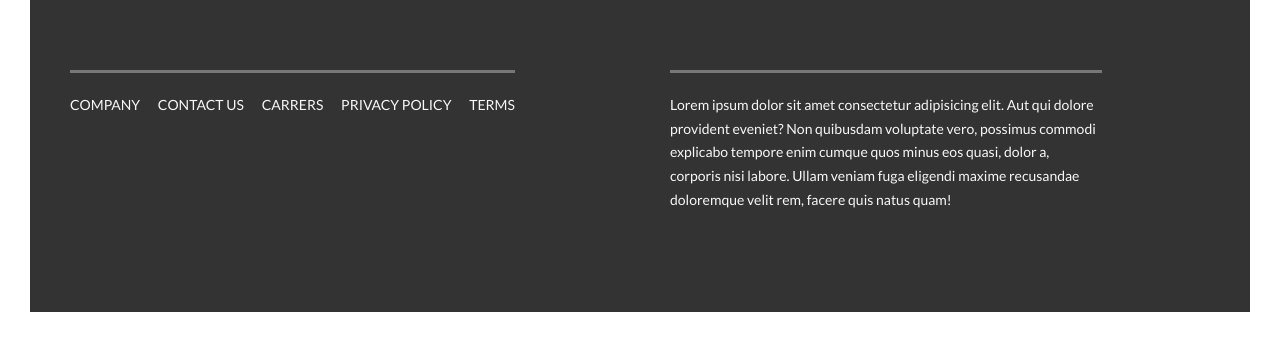
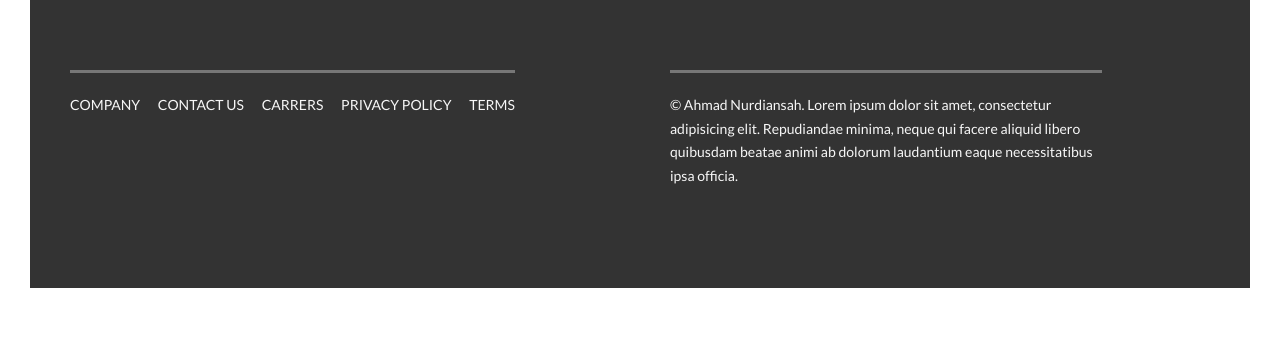
Before and after one commit to nordeeen/Landing-Page-Travel-Natours, a website: page index.html in a window 1280 px wide. Shown: the part 5945-6287 px from the top of the page. After the commit the page ends 6263 px from the top, so only its background shows below. Drawn offline with Linux system fonts and the light colour scheme.

Commit message:
add copyright in footer

```diff
--- a/index.html
+++ b/index.html
@@ -390,11 +390,8 @@
         </div>
         <div class="col-1-of-2">
           <p class="footer__copyright">
-            Lorem ipsum dolor sit amet consectetur adipisicing elit.
-            Aut qui dolore provident eveniet? Non quibusdam voluptate vero,
-            possimus commodi explicabo tempore enim cumque quos minus eos quasi, dolor a,
-            corporis nisi labore. Ullam veniam fuga eligendi maxime recusandae doloremque
-            velit rem, facere quis natus quam!
+            &copy; Ahmad Nurdiansah.
+            Lorem ipsum dolor sit amet, consectetur adipisicing elit. Repudiandae minima, neque qui facere aliquid libero quibusdam beatae animi ab dolorum laudantium eaque necessitatibus ipsa officia.
           </p>
         </div>
       </div>
```
